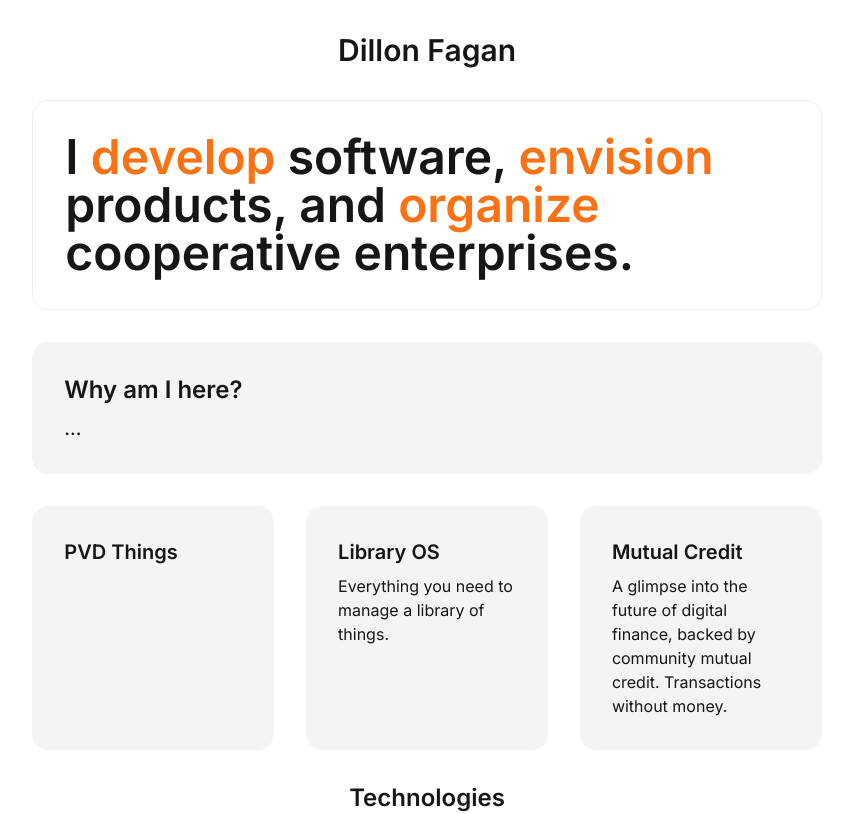
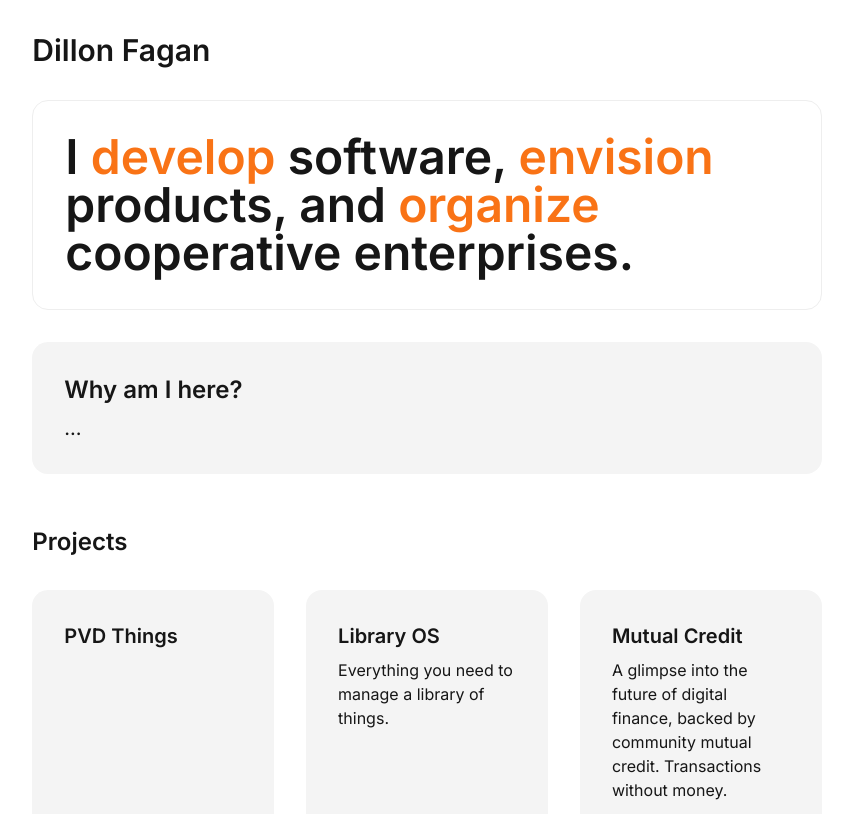
Before and after one commit to dillonfagan/dillonfagan.github.io, a Next.js app: page / in a window 1280 px wide. Shown: the top 814 px of the page, without its empty margins (213-1066 px from the left). Built offline with nearby package versions, Linux system fonts and the light colour scheme.

Commit message:
Add margin above section headings

```diff
--- a/app/page.tsx
+++ b/app/page.tsx
@@ -1,7 +1,8 @@
 "use client";
-import { Card, Center, Image, Text } from "@/components";
+import { Card, Image, Margin, Text } from "@/components";
 import { Backgrounds } from "@/components/style";
 import { ProjectsProvider, useProjects } from "@/content";
+import { PropsWithChildren } from "react";
 
 export default () => {
   const tech = [
@@ -31,11 +32,9 @@ export default () => {
     <ProjectsProvider>
       <main>
         <div className="flex flex-col gap-4 lg:gap-8 items-stretch mx-auto w-screen sm:w-4/5 lg:w-2/3 p-4 lg:p-8">
-          <Center>
           <Text.Heading h="h1" size="3xl">
             Dillon Fagan
           </Text.Heading>
-          </Center>
           <Card.Outlined>
             <Card.Body>
               <Text.Hero>
@@ -53,17 +52,14 @@ export default () => {
               <Text size="xl">...</Text>
             </Card.Body>
           </Card>
+          <SectionHeading>Projects</SectionHeading>
           <Projects />
-          <Center>
-            <Text.Heading h="h2" size="2xl">
-              Technologies
-            </Text.Heading>
-          </Center>
+          <SectionHeading>Technologies</SectionHeading>
           <section className="grid grid-cols-2 md:grid-cols-3 xl:grid-cols-4 gap-4 lg:gap-8 h-64 xl:h-36">
             {tech.map(({ color, image, title }) => (
               <Card key={`tech-${title}`} bg={color} relative>
                 <Card.Body>
-                    <Text.Heading size='xl'>{title}</Text.Heading>
+                  <Text.Heading size="xl">{title}</Text.Heading>
                   <div className="absolute -bottom-1 -right-1">
                     <Image src={image} alt={title} height={80} width={80} />
                   </div>
@@ -74,6 +70,16 @@ export default () => {
         </div>
       </main>
     </ProjectsProvider>
+  );
+};
+
+const SectionHeading = ({ children }: PropsWithChildren) => {
+  return (
+    <Margin top={5}>
+      <Text.Heading h="h2" size="2xl">
+        {children}
+      </Text.Heading>
+    </Margin>
   );
 };
 
--- /dev/null
+++ b/components/Margin.tsx
@@ -0,0 +1,23 @@
+import { PropsWithChildren } from "react";
+
+const Margin = ({ children, top }: PropsWithChildren<{ top?: Space }>) => {
+  const space = {
+    1: 'mt-1',
+    2: 'mt-2',
+    3: 'mt-3',
+    4: 'mt-4',
+    5: 'mt-5',
+  };
+
+  const mt = top ? space[top] : '';
+
+  return (
+    <div className={`flex flex-col flex-grow items-stretch ${mt}`}>
+      {children}
+    </div>
+  );
+};
+
+export type Space = 1 | 2 | 3 | 4 | 5;
+
+export default Margin;
--- a/components/index.ts
+++ b/components/index.ts
@@ -1,4 +1,5 @@
 export { default as Card } from "./Card";
 export { default as Center } from "./Center";
+export { default as Margin } from "./Margin";
 export { default as Image } from "./Image";
 export { default as Text } from "./Text";
```
Lines whose indentation alone changed are shown as unchanged.
